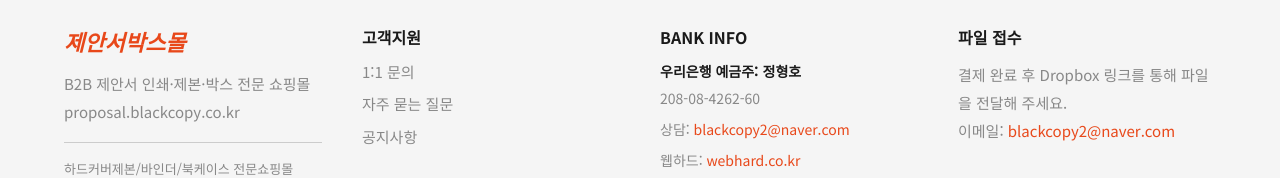
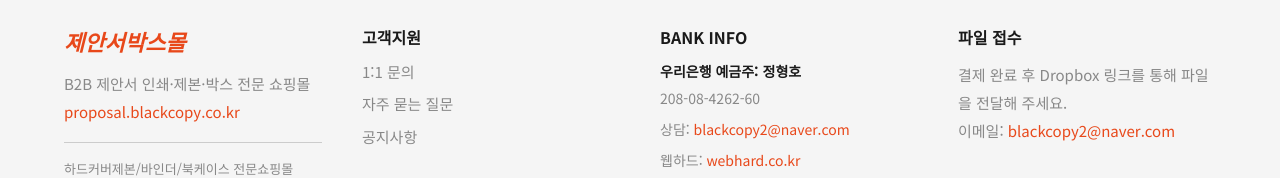
Before and after one commit to hyunghojeung/proposal-mall, a Next.js app: page /contact in a window 1280 px wide. Shown: the part 1431-1609 px from the top of the page. Built offline with nearby package versions, Linux system fonts and the light colour scheme; no server answers; the database is empty.

Commit message:
fix: 푸터 proposal.blackcopy.co.kr 링크 및 브랜드 색상 적용

```diff
--- a/src/components/Footer.tsx
+++ b/src/components/Footer.tsx
@@ -10,7 +10,14 @@
             <p className="mt-3 text-[15px] leading-7 text-ink-sub">
               B2B 제안서 인쇄·제본·박스 전문 쇼핑몰
               <br />
-              proposal.blackcopy.co.kr
+              <a
+                href="https://proposal.blackcopy.co.kr"
+                target="_blank"
+                rel="noopener noreferrer"
+                className="text-brand hover:underline"
+              >
+                proposal.blackcopy.co.kr
+              </a>
             </p>
             <div className="mt-4 space-y-3 border-t border-line pt-4">
               <div>
```
